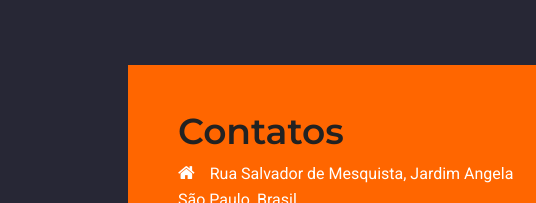
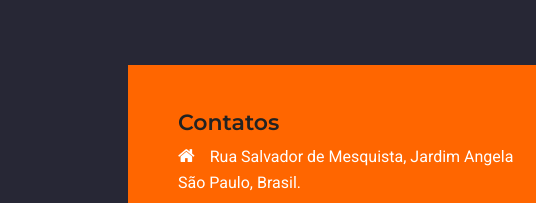
Before and after one commit to IC-itens/site, a plain HTML site: page contact.html in a window 1280 px wide. Shown: the part 738-941 px from the top of the page, 0-536 px from the left. Drawn offline with Linux system fonts and the light colour scheme; some packages are replaced by stand-ins of ours; a script that the page names is missing.

Commit message:
Update contact.html

```diff
--- a/contact.html
+++ b/contact.html
@@ -134,7 +134,7 @@
 <section class="map">
 
 	<div class="address-block">
-		<h3>Contatos</h3>
+		<h5>Contatos</h5>
 		<ul class="address-list p-0 m-0">
 			<li><i class="fa fa-home"></i><span>Rua Salvador de Mesquista, Jardim Angela <br>São Paulo, Brasil.</span></li>
 			<li><i class="fa fa-phone"></i><span>[11] 9-6925-1531</span></li>
```
